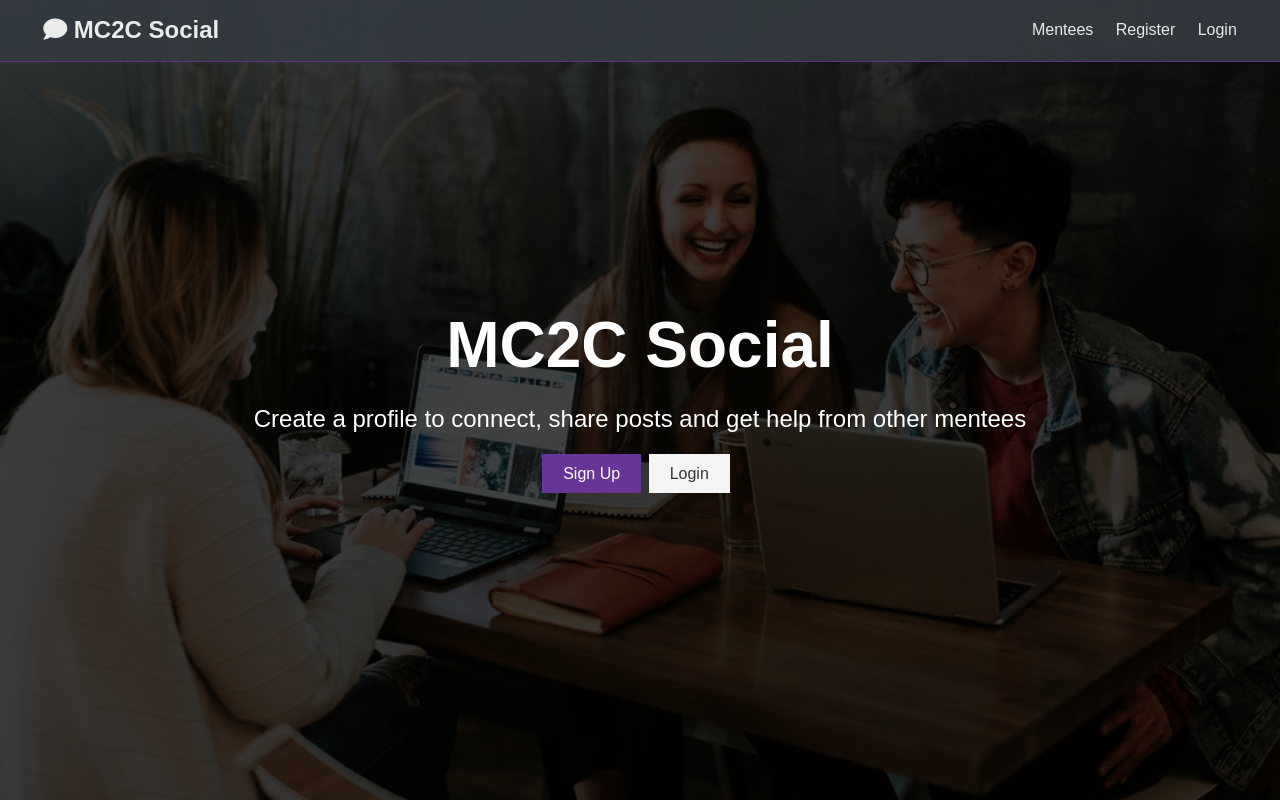
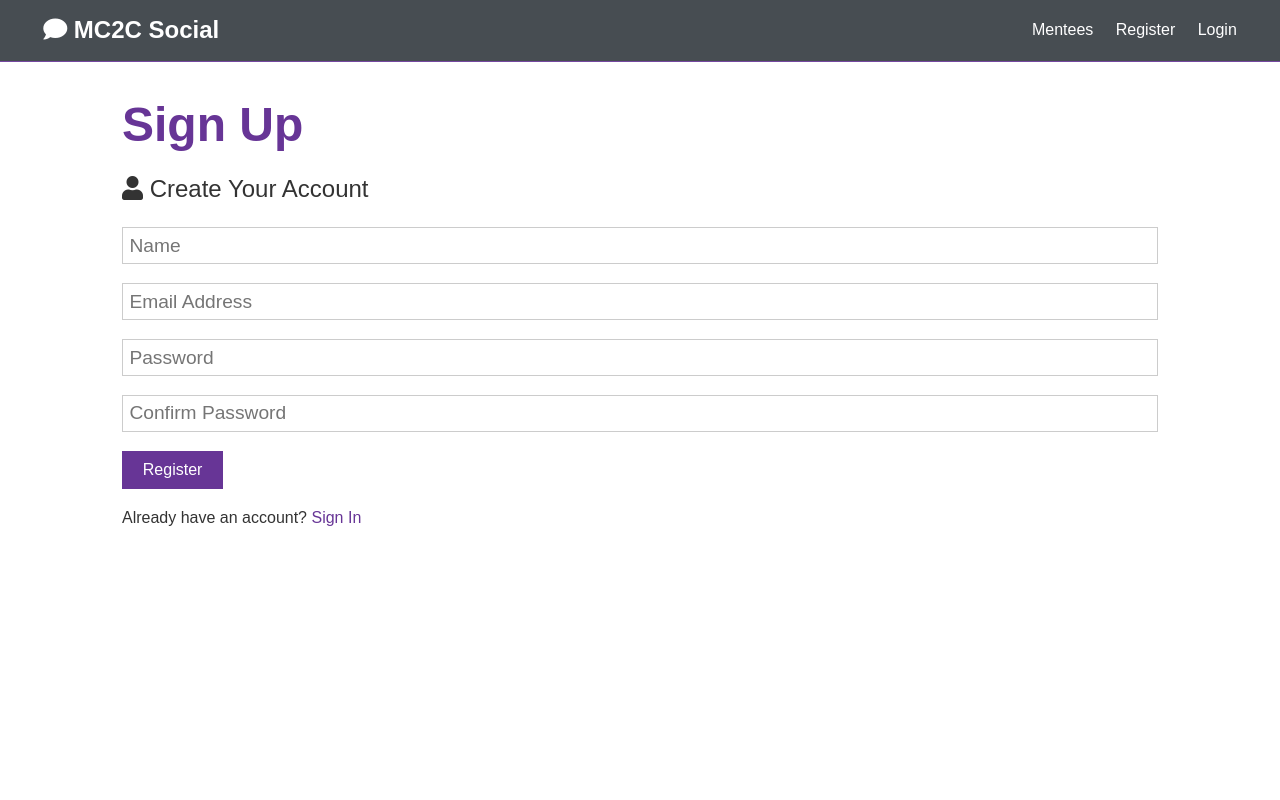
Before and after one commit to etudie/MC2CSocialApp, a React (Create React App) app in the folder client/: page /register in a window 1280 px wide. Built offline with nearby package versions, Linux system fonts and the light colour scheme; the HTML template or start-up script is replaced by a standard one.

Commit message:
Set up Redux

```diff
--- a/client/src/App.js
+++ b/client/src/App.js
@@ -1,15 +1,32 @@
 import React, { Fragment } from 'react';
-import Navbar  from './components/layouts/Navbar'
-import Landing  from './components/layouts/Landing'
+import { BrowserRouter as Router, Route, Switch } from 'react-router-dom';
+import Navbar from './components/layouts/Navbar';
+import Landing from './components/layouts/Landing';
+import Register from './components/auth/Register';
+import Login from './components/auth/Login';
+
+// Redux
+import { Provider } from 'react-redux';
+import store from './store';
 import './App.css';
 
 const App = () => {
   return (
-      <Fragment>
-        <Navbar/>
-        <Landing/>
-      </Fragment>
-  )
+    <Provider store={store}>
+      <Router>
+        <Fragment>
+          <Navbar />
+          <Route exact path='/' component={Landing} />
+          <section className='container'>
+            <Switch>
+              <Route exact path='/register' component={Register} />
+              <Route exact path='/Login' component={Login} />
+            </Switch>
+          </section>
+        </Fragment>
+      </Router>
+    </Provider>
+  );
 };
 
 export default App;
--- /dev/null
+++ b/client/src/components/auth/Login.js
@@ -0,0 +1,56 @@
+import React, { Fragment, useState } from 'react';
+import { Link } from 'react-router-dom';
+// import axios from 'axios';
+
+const Login = () => {
+  const [formData, setFormData] = useState({
+    email: '',
+    password: ''
+  });
+
+  const { email, password } = formData;
+
+  const onChange = (e) =>
+    setFormData({ ...formData, [e.target.name]: e.target.value });
+
+  const onSubmit = async (e) => {
+    e.preventDefault();
+    console.log('SUCCESS');
+  };
+  return (
+    <Fragment>
+      <h1 className='large text-primary'>Sign Up</h1>
+      <p className='lead'>
+        <i className='fas fa-user'></i> Sign Into Your Account
+      </p>
+      <form className='form' onSubmit={(e) => onSubmit(e)}>
+        <div className='form-group'>
+          <input
+            type='email'
+            placeholder='Email Address'
+            name='email'
+            value={email}
+            onChange={(e) => onChange(e)}
+            required
+          />
+        </div>
+        <div className='form-group'>
+          <input
+            type='password'
+            placeholder='Password'
+            name='password'
+            value={password}
+            onChange={(e) => onChange(e)}
+            minLength='6'
+          />
+        </div>
+        <input type='submit' className='btn btn-primary' value='Login' />
+      </form>
+      <p className='my-1'>
+        Don't have an account? <Link to='/register'>Sign Up</Link>
+      </p>
+    </Fragment>
+  );
+};
+
+export default Login;
--- /dev/null
+++ b/client/src/components/auth/Register.js
@@ -0,0 +1,100 @@
+import React, { Fragment, useState } from 'react';
+import { Link } from 'react-router-dom';
+// import axios from 'axios';
+
+const Register = () => {
+  const [formData, setFormData] = useState({
+    name: '',
+    email: '',
+    password: '',
+    password2: ''
+  });
+
+  const { name, email, password, password2 } = formData;
+
+  const onChange = (e) =>
+    setFormData({ ...formData, [e.target.name]: e.target.value });
+
+  const onSubmit = async (e) => {
+    e.preventDefault();
+    if (password !== password2) {
+      console.log('Password do not match');
+    } else {
+      console.log('SUCCESS');
+      // const newUser = {
+      //   name,
+      //   email,
+      //   password
+      // };
+
+      // try {
+      //   const config = {
+      //     headers: {
+      //       'Content-Type': 'application/json'
+      //     }
+      //   };
+
+      //   const res = await axios.post('/api/users', newUser, config);
+      //   console.log(res.data);
+      // } catch (err) {
+      //   console.error(err.response.data);
+      // }
+    }
+  };
+  return (
+    <Fragment>
+      <h1 className='large text-primary'>Sign Up</h1>
+      <p className='lead'>
+        <i className='fas fa-user'></i> Create Your Account
+      </p>
+      <form className='form' onSubmit={(e) => onSubmit(e)}>
+        <div className='form-group'>
+          <input
+            type='text'
+            placeholder='Name'
+            name='name'
+            value={name}
+            onChange={(e) => onChange(e)}
+            required
+          />
+        </div>
+        <div className='form-group'>
+          <input
+            type='email'
+            placeholder='Email Address'
+            name='email'
+            value={email}
+            onChange={(e) => onChange(e)}
+            required
+          />
+        </div>
+        <div className='form-group'>
+          <input
+            type='password'
+            placeholder='Password'
+            name='password'
+            value={password}
+            onChange={(e) => onChange(e)}
+            minLength='6'
+          />
+        </div>
+        <div className='form-group'>
+          <input
+            type='password'
+            placeholder='Confirm Password'
+            name='password2'
+            value={password2}
+            onChange={(e) => onChange(e)}
+            minLength='6'
+          />
+        </div>
+        <input type='submit' className='btn btn-primary' value='Register' />
+      </form>
+      <p className='my-1'>
+        Already have an account? <Link to='/login'>Sign In</Link>
+      </p>
+    </Fragment>
+  );
+};
+
+export default Register;
--- a/client/src/components/layouts/Landing.js
+++ b/client/src/components/layouts/Landing.js
@@ -1,4 +1,5 @@
 import React from 'react';
+import {Link} from 'react-router-dom';
 
 const Landing = () => {
   return (
@@ -10,12 +11,12 @@
             Create a profile to connect, share posts and get help from other mentees
           </p>
           <div className='buttons'>
-            <a href='register.html' className='btn btn-primary'>
+            <Link to='/register' className='btn btn-primary'>
               Sign Up
-            </a>
-            <a href='login.html' className='btn btn-light'>
+            </Link>
+            <Link to='/login' className='btn btn-light'>
               Login
-            </a>
+            </Link>
           </div>
         </div>
       </div>
--- a/client/src/components/layouts/Navbar.js
+++ b/client/src/components/layouts/Navbar.js
@@ -1,22 +1,23 @@
 import React from 'react';
+import {Link} from 'react-router-dom';
 
 const Navbar = () => {
   return (
     <nav className='navbar bg-dark'>
       <h1>
-        <a href='index.html'>
+        <Link to='/'>
           <i className='fas fa-comment'></i> MC2C Social
-        </a>
+        </Link>
       </h1>
       <ul>
         <li>
-          <a href='profiles.html'>Mentees</a>
+          <Link to='!#'>Mentees</Link>
         </li>
         <li>
-          <a href='register.html'>Register</a>
+          <Link to='/register'>Register</Link>
         </li>
         <li>
-          <a href='login.html'>Login</a>
+          <Link to='/login'>Login</Link>
         </li>
       </ul>
     </nav>
--- /dev/null
+++ b/client/src/reducers/index.js
@@ -0,0 +1,4 @@
+import { combineReducers } from 'redux';
+import alert from './alert';
+
+export default combineReducers({});
--- /dev/null
+++ b/client/src/store.js
@@ -0,0 +1,16 @@
+import { createStore, applyMiddleware } from 'redux';
+import { composeWithDevTools } from 'redux-devtools-extension';
+import thunk from 'redux-thunk';
+import rootReducer from './reducers';
+
+const initialState = {};
+
+const middleware = [thunk];
+
+const store = createStore(
+  rootReducer,
+  initialState,
+  composeWithDevTools(applyMiddleware(...middleware))
+);
+
+export default store;
```
Also changed, not shown: client/src/reducers/alert.js (added).
